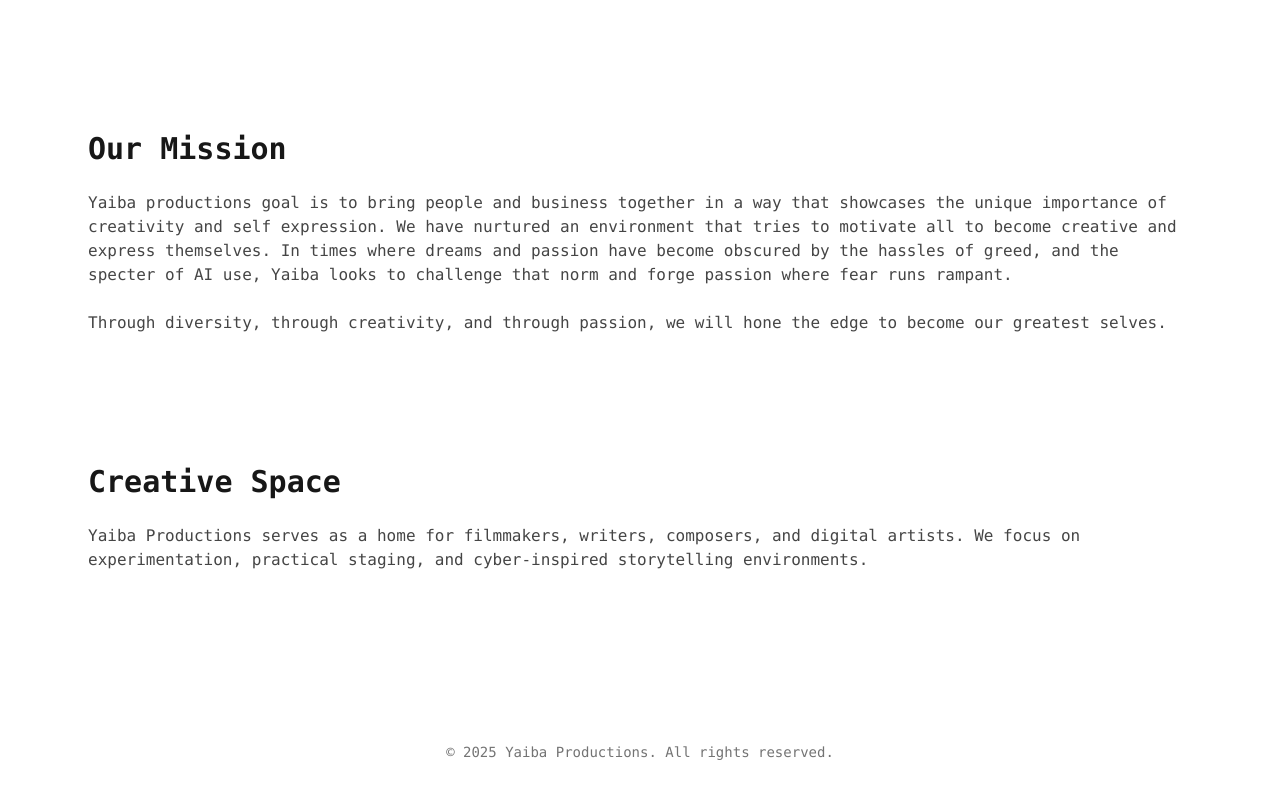
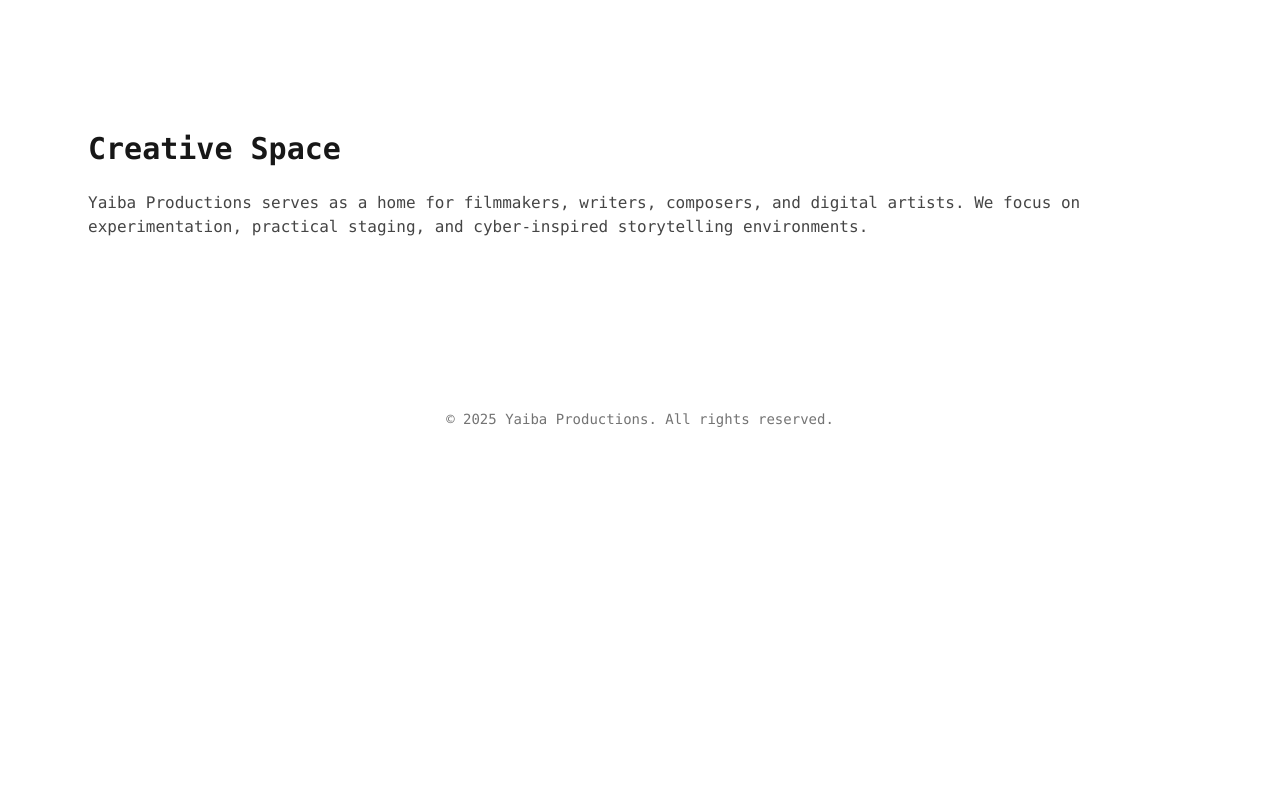
Before and after one commit to n0m4official/yaibaprod, a Next.js app: page /about in a window 1280 px wide. Shown: the part 970-1768 px from the top of the page. After the commit the page ends 1439 px from the top, so only its background shows below. Built offline with nearby package versions, Linux system fonts and the light colour scheme.

Commit message:
Comment out the "Our Mission" section in AboutPage component

```diff
--- a/app/about/page.js
+++ b/app/about/page.js
@@ -16,13 +16,13 @@
           </p>
         </Section>
 
-        <Section title="Our Mission">
+        {/*<Section title="Our Mission">
           <p className="opacity-80">
             Yaiba productions goal is to bring people and business together in a way that showcases the unique importance of creativity and self expression. We have nurtured an environment that tries to motivate all to become creative and express themselves. In times where dreams and passion have become obscured by the hassles of greed, and the specter of AI use, Yaiba looks to challenge that norm and forge passion where fear runs rampant.
             <br/> <br/>
             Through diversity, through creativity, and through passion, we will hone the edge to become our greatest selves.
           </p>
-        </Section>
+        </Section>*/}
 
         <Section title="Creative Space">
           <p className="opacity-80">
```
